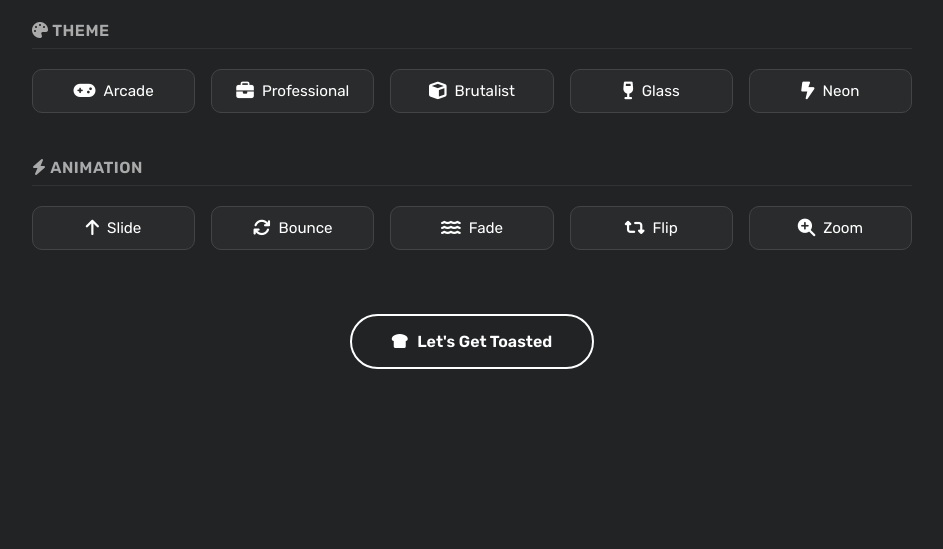
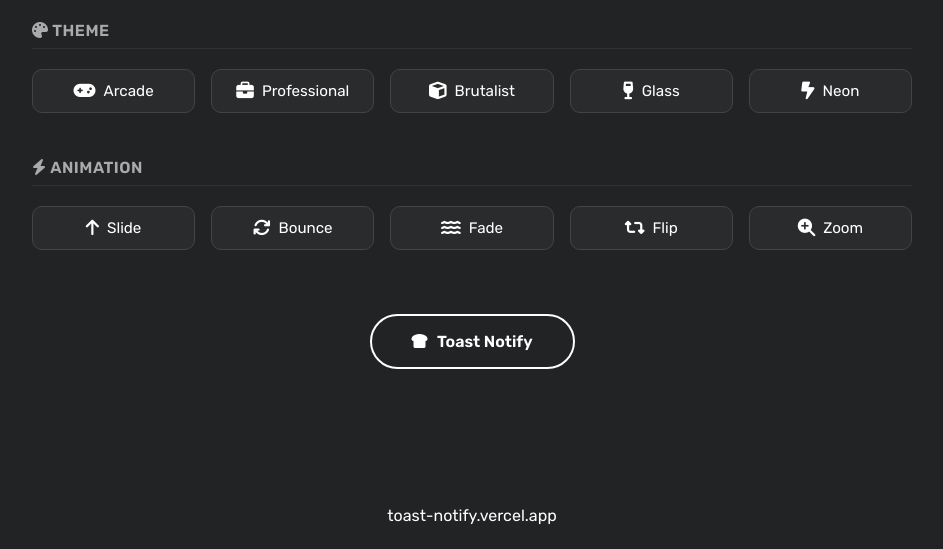
Before and after one commit to sudo-self/toast, a plain HTML site: page index.html in a window 1280 px wide. Shown: the part 251-800 px from the top of the page, without its empty margins (168-1111 px from the left). Drawn offline with Linux system fonts and the light colour scheme.

Commit message:
Add files via upload

```diff
--- a/index.html
+++ b/index.html
@@ -71,12 +71,15 @@
 
       <div class="btn-wrap">
         <button class="launch-btn" onclick="showToast()">
-          <i class="fa-solid fa-bread-slice"></i> Let's Get Toasted
+          <i class="fa-solid fa-bread-slice"></i>Toast Notify
         </button>
       </div>
 
       <div id="toast-container"></div>
     </div>
+    <a href="https://toast-notify.vercel.app" class="footer-link" target="_blank" rel="noopener noreferrer">
+      toast-notify.vercel.app
+    </a>
 
     <script src="./script.js"></script>
   </body>
--- a/style.css
+++ b/style.css
@@ -271,3 +271,37 @@ h3 {
     opacity: 1;
   }
 }
+
+.footer-link {
+  position: fixed;
+  bottom: 1rem;
+  left: 50%;
+  transform: translateX(-50%);
+  font-family: "Rubik", sans-serif;
+  font-size: 1rem;
+  color: white;
+  cursor: pointer;
+  text-decoration: none;
+  padding: 0.5rem 0;
+  user-select: none;
+  overflow: visible;
+}
+
+.footer-link::after {
+  content: "";
+  position: absolute;
+  left: 0;
+  bottom: -4px;
+  width: 100%;
+  height: 2px;
+  background: #d2a679;
+  opacity: 0;
+  transform: translateY(4px);
+  transition: transform 0.3s ease, opacity 0.3s ease;
+}
+
+.footer-link:hover::after,
+.footer-link:focus::after {
+  opacity: 1;
+  transform: translateY(0);
+}
```
